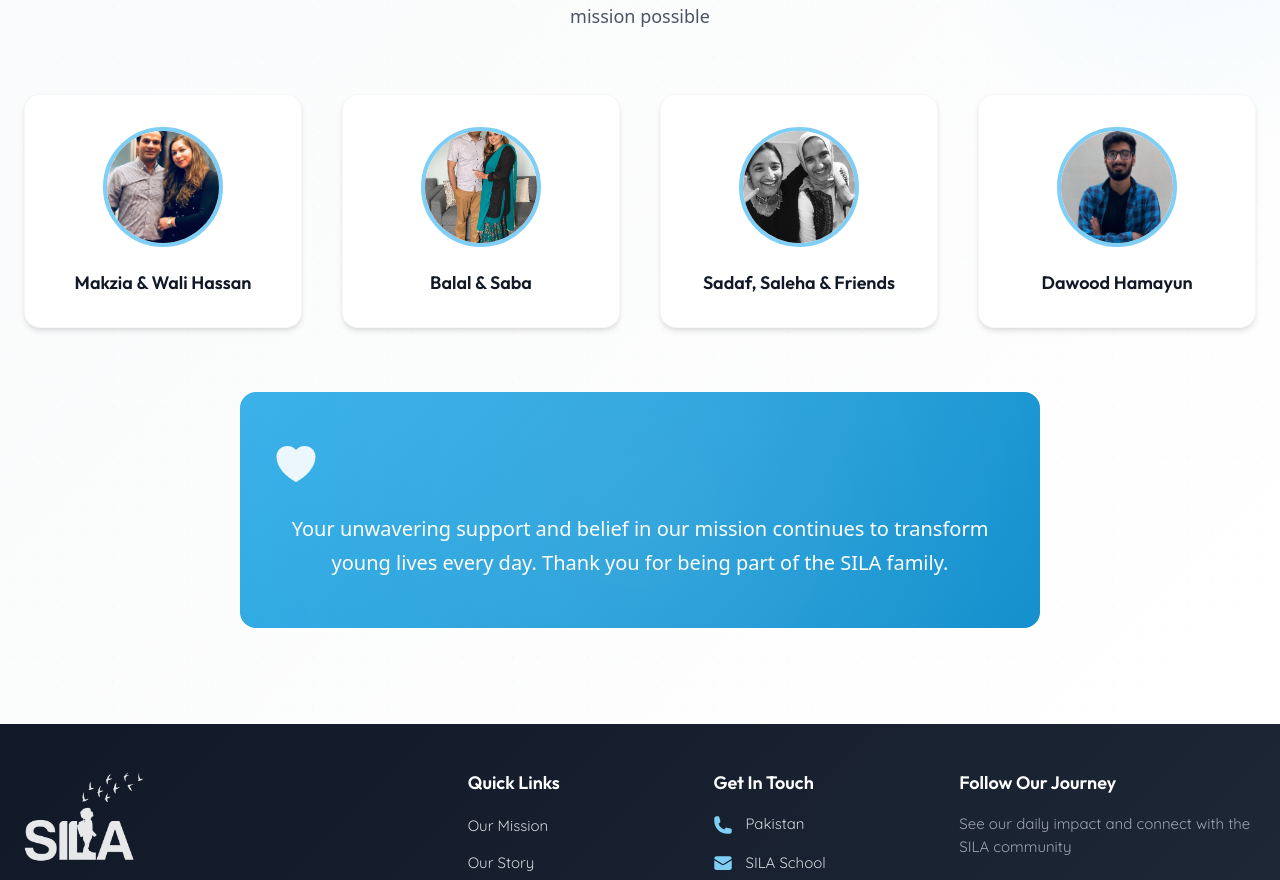
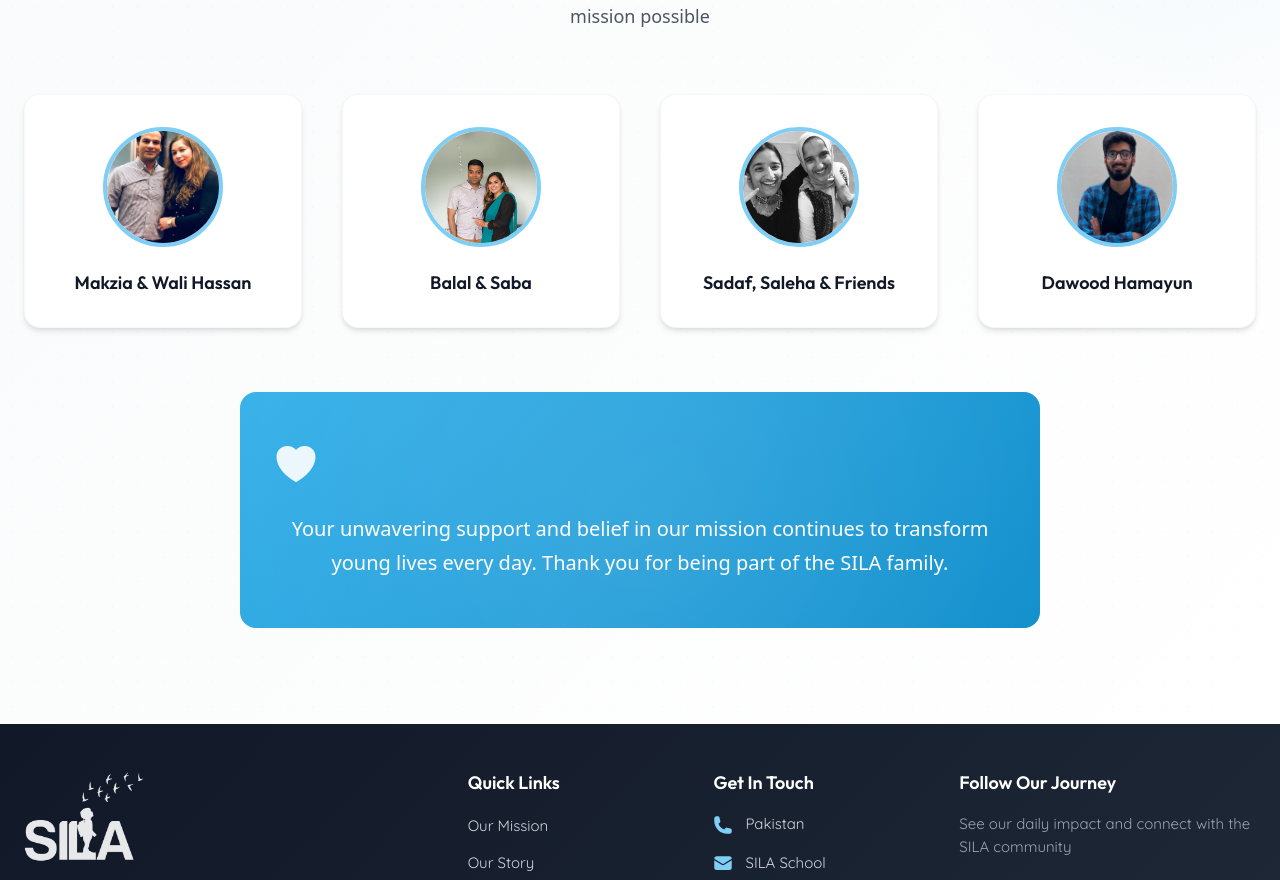
Before and after one commit to Dawood-Hamayun/sila, a Next.js app: page / in a window 1280 px wide. Shown: the part 6021-6901 px from the top of the page. Built offline with nearby package versions, Linux system fonts and the light colour scheme.

Commit message:
Added revised contentss

```diff
--- a/src/components/SpecialThanks.js
+++ b/src/components/SpecialThanks.js
@@ -98,7 +98,7 @@ const SpecialThanks = () => {
               alt={supporter.name}
               width={200}
               height={200}
-                  className={styles.supporterImage}
+              className={`${styles.supporterImage} ${supporter.name === "Balal & Saba" ? styles.offsetImage : ""}`}
             />
               </div>
               <h3 className={styles.supporterName}>{supporter.name}</h3>
--- a/src/components/SpecialThanks.module.css
+++ b/src/components/SpecialThanks.module.css
@@ -285,3 +285,7 @@
       font-size: 1rem;
     }
   }
+
+  .offsetImage {
+  object-position: center top;
+}
```
Lines whose indentation alone changed are shown as unchanged.
